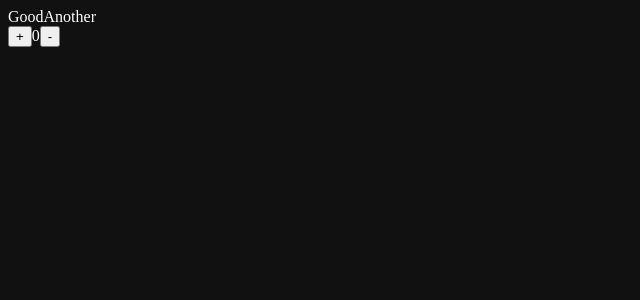
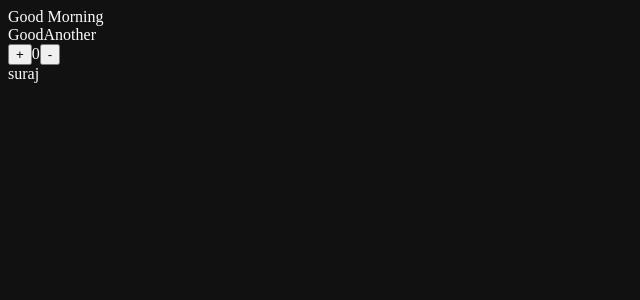
Before and after one commit to Aestheticsuraj234/js-react, a React (Vite) app in the folder react-js/my-app/: page / in a window 1280 px wide. Shown: the top 300 px of the page, without its empty margins (0-640 px from the left). Built offline with nearby package versions, Linux system fonts and the light colour scheme.

Commit message:
globalContext

```diff
--- a/react-js/my-app/src/App.jsx
+++ b/react-js/my-app/src/App.jsx
@@ -1,11 +1,14 @@
-import React from 'react'
+import React, { useState } from 'react'
 import Form from './Form'
 import NameList from './NameList'
 import Welcome from './Welcome'
 import Hooks from './Hooks'
+import Com from './Com'
+import H1 from './H1'
 
 const App = () => {
 
+  const [greet , setGreet] = useState("Hello World")
 // const onClickAlert = ()=>{
 //   alert("Button Clicked")
 // }
@@ -22,7 +25,9 @@ const App = () => {
   return (
 
     <div>
+      <H1/>
       <Hooks/>
+      <Com greet={greet}/>
       {/* <Welcome isLogged={false}/> */}
       {/* <NameList/> */}
       {/* <Form/> */}
--- /dev/null
+++ b/react-js/my-app/src/Com.jsx
@@ -0,0 +1,12 @@
+import React from 'react'
+import Com_1 from './Com_1'
+
+const Com = ({greet}) => {
+  return (
+    <div>
+        <Com_1 greet={greet}/>
+    </div>
+  )
+}
+
+export default Com
--- /dev/null
+++ b/react-js/my-app/src/Com_1.jsx
@@ -0,0 +1,12 @@
+import React from 'react'
+import Com_2 from './Com_2'
+
+const Com_1 = ({greet}) => {
+  return (
+    <div>
+        <Com_2 greet={greet}/>
+    </div>
+  )
+}
+
+export default Com_1
--- /dev/null
+++ b/react-js/my-app/src/Com_2.jsx
@@ -0,0 +1,11 @@
+import React , {useContext} from 'react'
+import { globalContext } from './context/GlobalContext'
+
+const Com_2 = () => {
+    const {username , setUsername} = useContext(globalContext)
+  return (
+    <div>{username}</div>
+  )
+}
+
+export default Com_2
--- a/react-js/my-app/src/H1.jsx
+++ b/react-js/my-app/src/H1.jsx
@@ -1,8 +1,12 @@
-import React from 'react'
+import React , {useContext, useState} from 'react'
+import { globalContext } from './context/GlobalContext'
 
 const H1 = () => {
+  const {greet , setGreet} = useContext(globalContext);
   return (
-    <div>H1</div>
+    <div>
+      {greet}
+    </div>
   )
 }
 
--- /dev/null
+++ b/react-js/my-app/src/context/GlobalContext.jsx
@@ -0,0 +1,15 @@
+import { createContext , useContext, useState } from "react";
+
+export const globalContext = createContext();
+
+
+export const GlobalProvider = ({children})=>{
+const [username , setUsername] = useState("suraj");
+const [greet , setGreet]  = useState("Good Morning")
+
+    return (
+        <globalContext.Provider value={{username , setUsername , greet , setGreet}}>
+            {children}
+        </globalContext.Provider>
+    )
+}
--- a/react-js/my-app/src/main.jsx
+++ b/react-js/my-app/src/main.jsx
@@ -1,14 +1,14 @@
-import React from 'react';
-import {createRoot} from 'react-dom/client';
-import App from './App';
-import "./index.css"
-const root = createRoot(document.getElementById('root'));
+import React from "react";
+import { createRoot } from "react-dom/client";
+import App from "./App";
+import "./index.css";
+import { GlobalProvider } from "./context/GlobalContext";
+const root = createRoot(document.getElementById("root"));
 
 // const H1 = React.createElement("h1" , null , "Hello world")
 
 root.render(
-    <>
-  <App/>
-    </>
-
-)
+  <GlobalProvider>
+    <App />
+  </GlobalProvider>
+);
```
